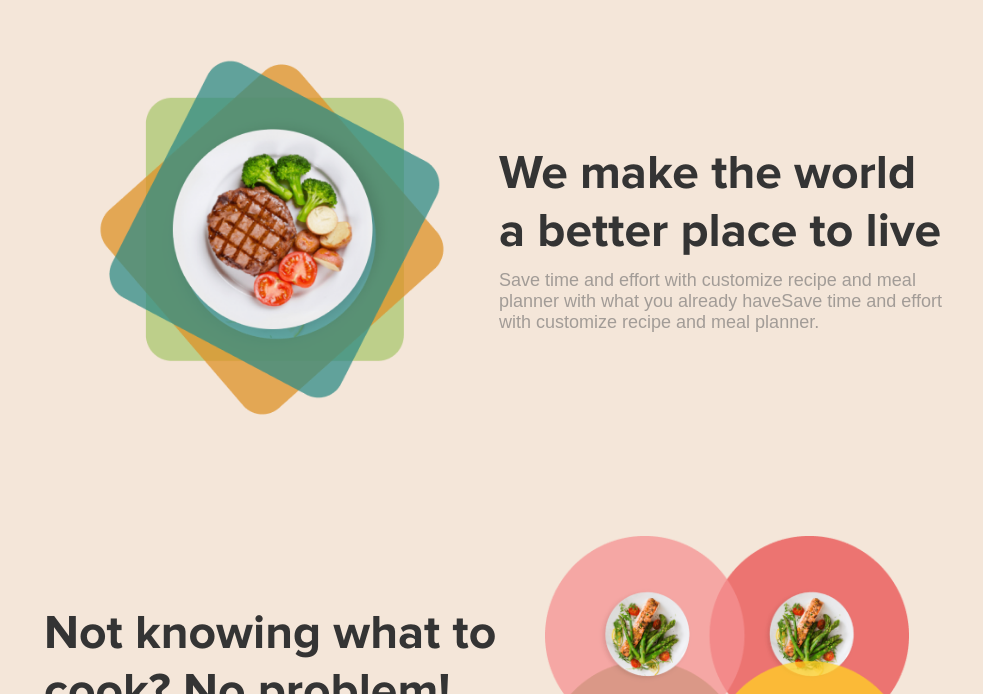
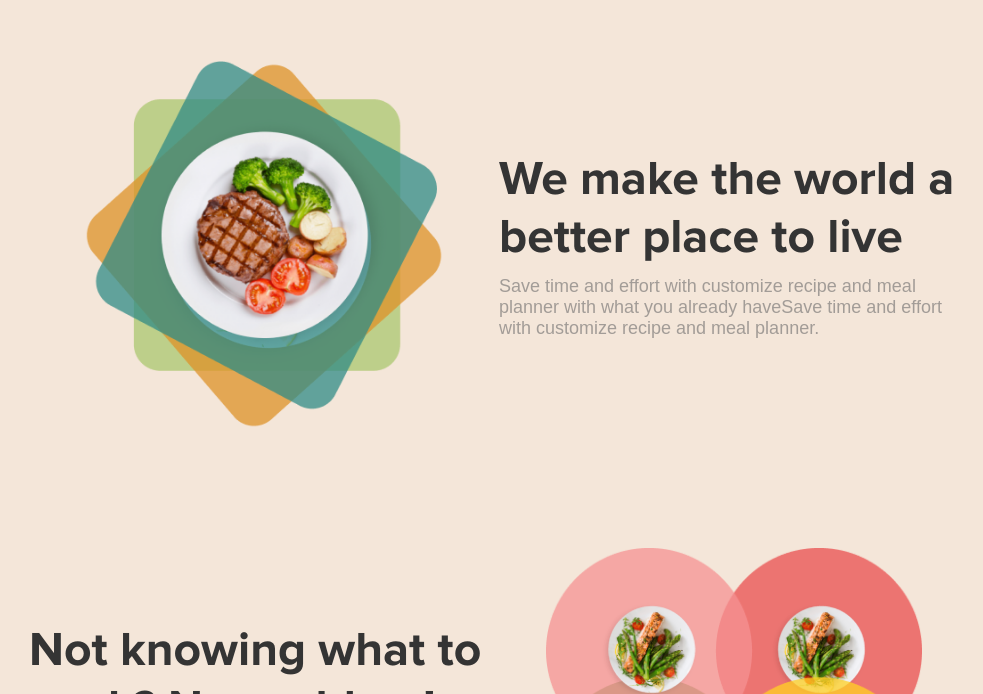
Before and after one commit to mealit01/website, a React (Create React App) app: page / in a window 1280 px wide. Shown: the part 1806-2500 px from the top of the page, without its empty margins (141-1124 px from the left). Built offline with nearby package versions, Linux system fonts and the light colour scheme; a web font is replaced by a local one.

Commit message:
edit styles

```diff
--- a/src/sass/components/_container.scss
+++ b/src/sass/components/_container.scss
@@ -174,7 +174,7 @@
         align-items: center;
         justify-content: center;
         margin: 2rem 0;
-        padding: 2.5rem;
+        padding: 2.5rem 1rem;
     }
 
     &__header {
```
